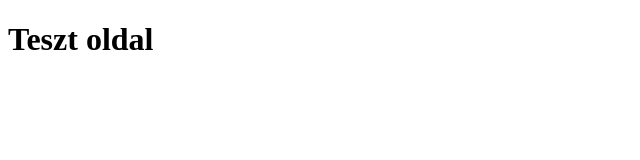
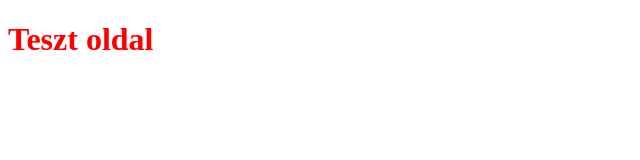
Before and after one commit to MrSoosGabor/csapatmunka, a plain HTML site: page index.html in a window 1280 px wide. Shown: the whole page, without its empty margins (0-640 px from the left). Drawn offline with Linux system fonts and the light colour scheme.

Commit message:
stíluslap belinkelve

```diff
--- a/index.html
+++ b/index.html
@@ -6,6 +6,7 @@
     <meta http-equiv="X-UA-Compatible" content="IE=edge">
     <meta name="viewport" content="width=device-width, initial-scale=1.0">
     <title>Teszt oldal</title>
+    <link rel="stylesheet" href="style.css">
 </head>
 
 <body>
--- a/style.css
+++ b/style.css
@@ -0,0 +1,3 @@
+h1 {
+  color: #ff0000;
+}
```
